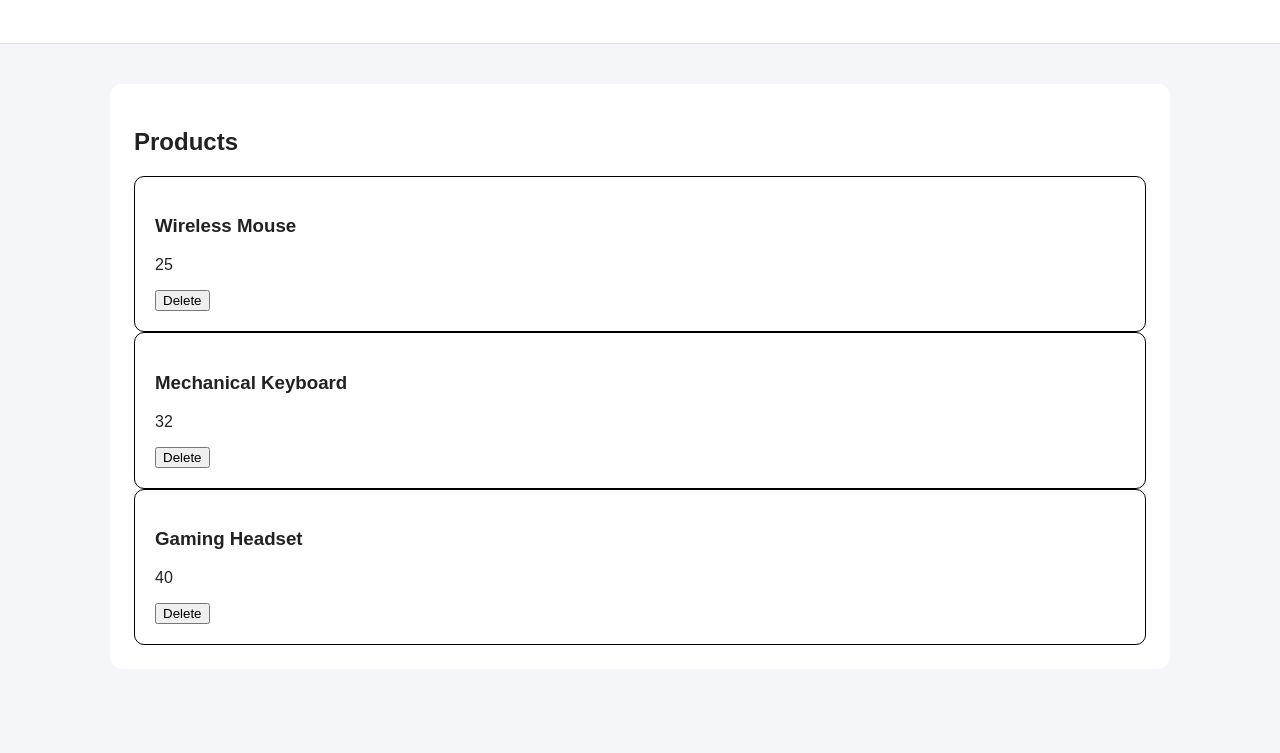
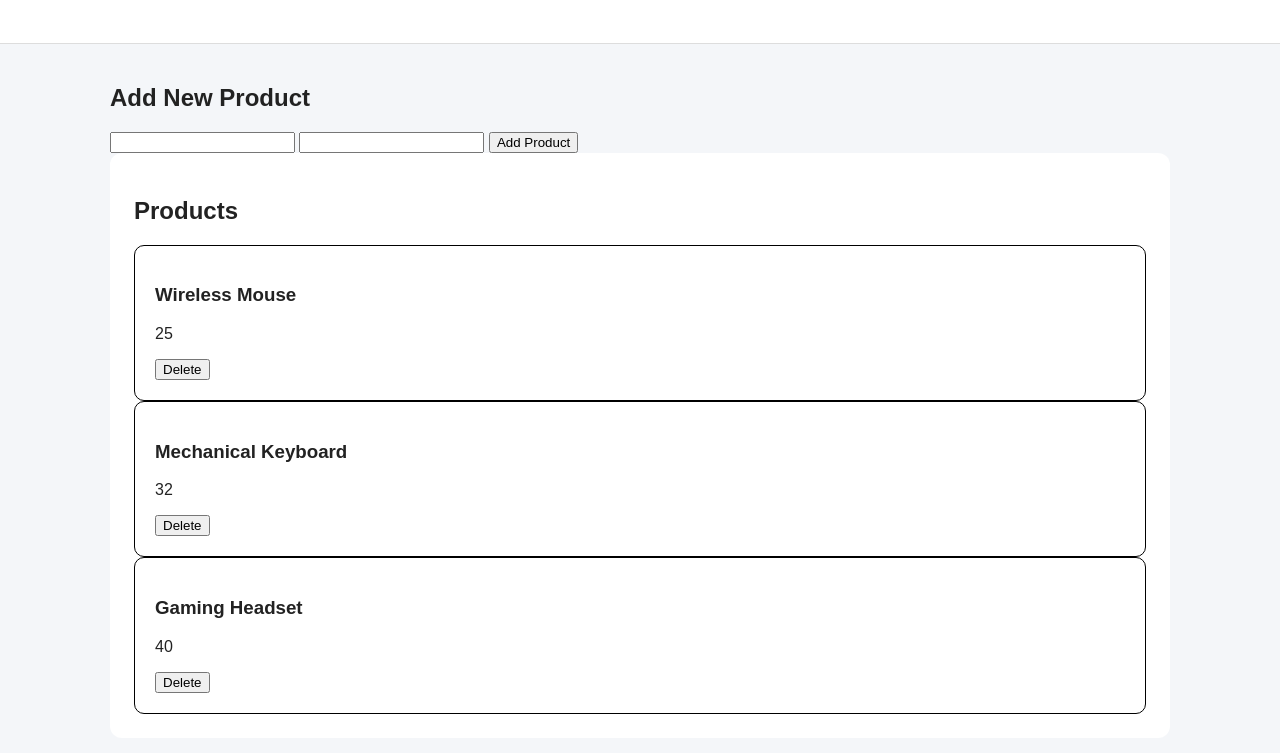
Before and after one commit to afshintorkashvand/DOM-Product-Manager, a plain HTML site: page DOM-Product-Manager/index.html in a window 1280 px wide. Shown: the part 85-838 px from the top of the page. Before the commit the page ends 800 px from the top, so only its background shows below. Drawn offline with Linux system fonts and the light colour scheme.

Commit message:
last change

```diff
--- a/DOM-Product-Manager/index.html
+++ b/DOM-Product-Manager/index.html
@@ -1,5 +1,6 @@
 <!DOCTYPE html>
 <html lang="en">
+
 <head>
   <meta charset="UTF-8">
   <meta name="viewport" content="width=device-width, initial-scale=1.0">
@@ -8,6 +9,7 @@
 
   <link rel="stylesheet" href="css/style.css">
 </head>
+
 <body>
 
   <header>
@@ -15,6 +17,15 @@
   </header>
 
   <main>
+    <section id="add-product-section">
+      <h2>Add New Product</h2>
+      <form class="form">
+        <input type="text" id="product-name">
+        <input type="number" id="product-price">
+        <button>Add Product</button>
+      </form>
+
+    </section>
     <section id="products-section">
       <h2>Products</h2>
 
@@ -26,4 +37,5 @@
 
   <script src="script.js"></script>
 </body>
+
 </html>
--- a/DOM-Product-Manager/script.js
+++ b/DOM-Product-Manager/script.js
@@ -1,6 +1,16 @@
 
 
 const productsContainer = document.querySelector("#products")
+
+
+
+const productNameInput = document.querySelector("#product-name");
+const productPriceInput = document.querySelector("#product-price");
+const productForm = document.querySelector("form")
+
+productForm.addEventListener("submit", function(){
+
+})
 
 const products = [
     {
```
